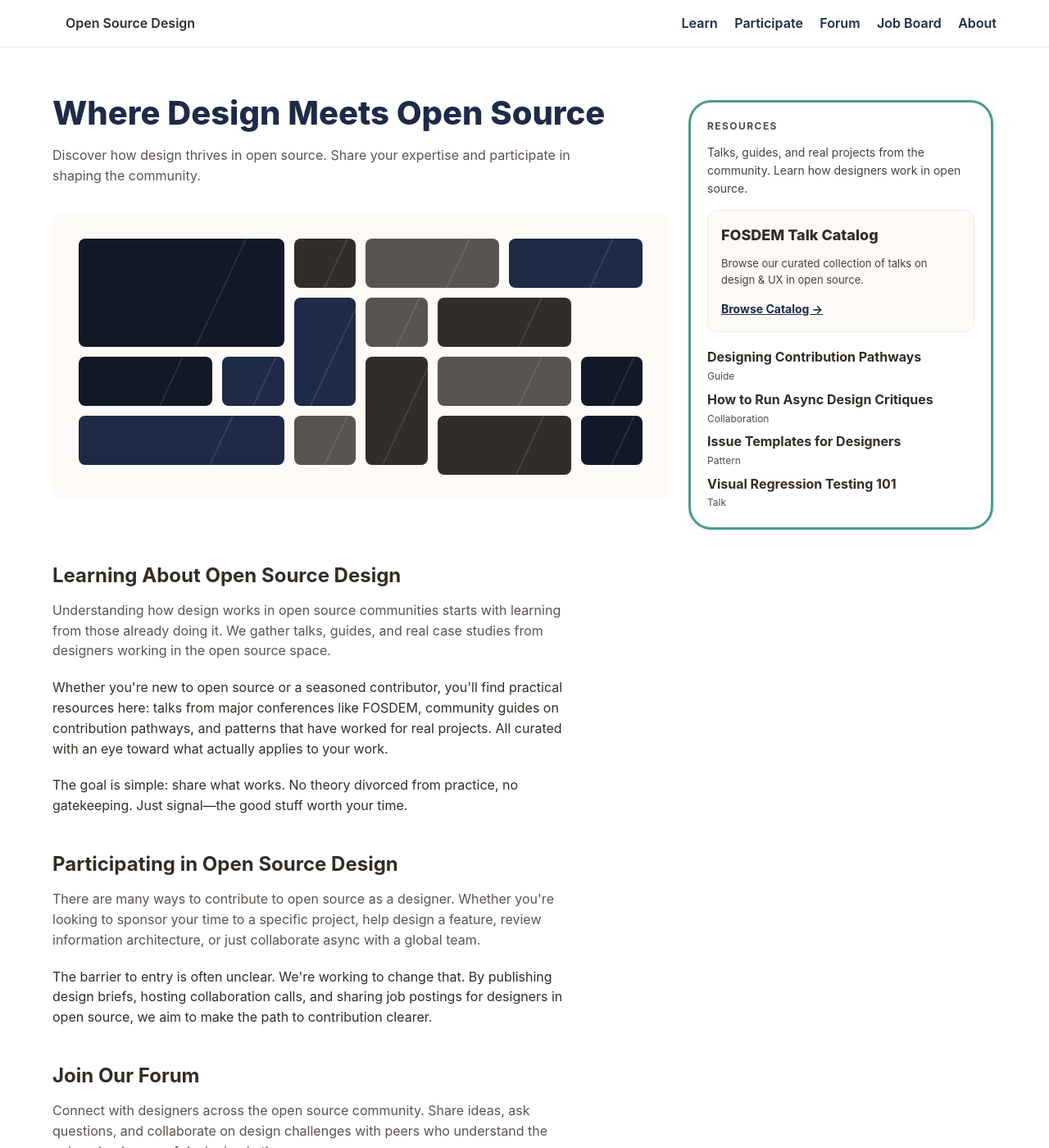
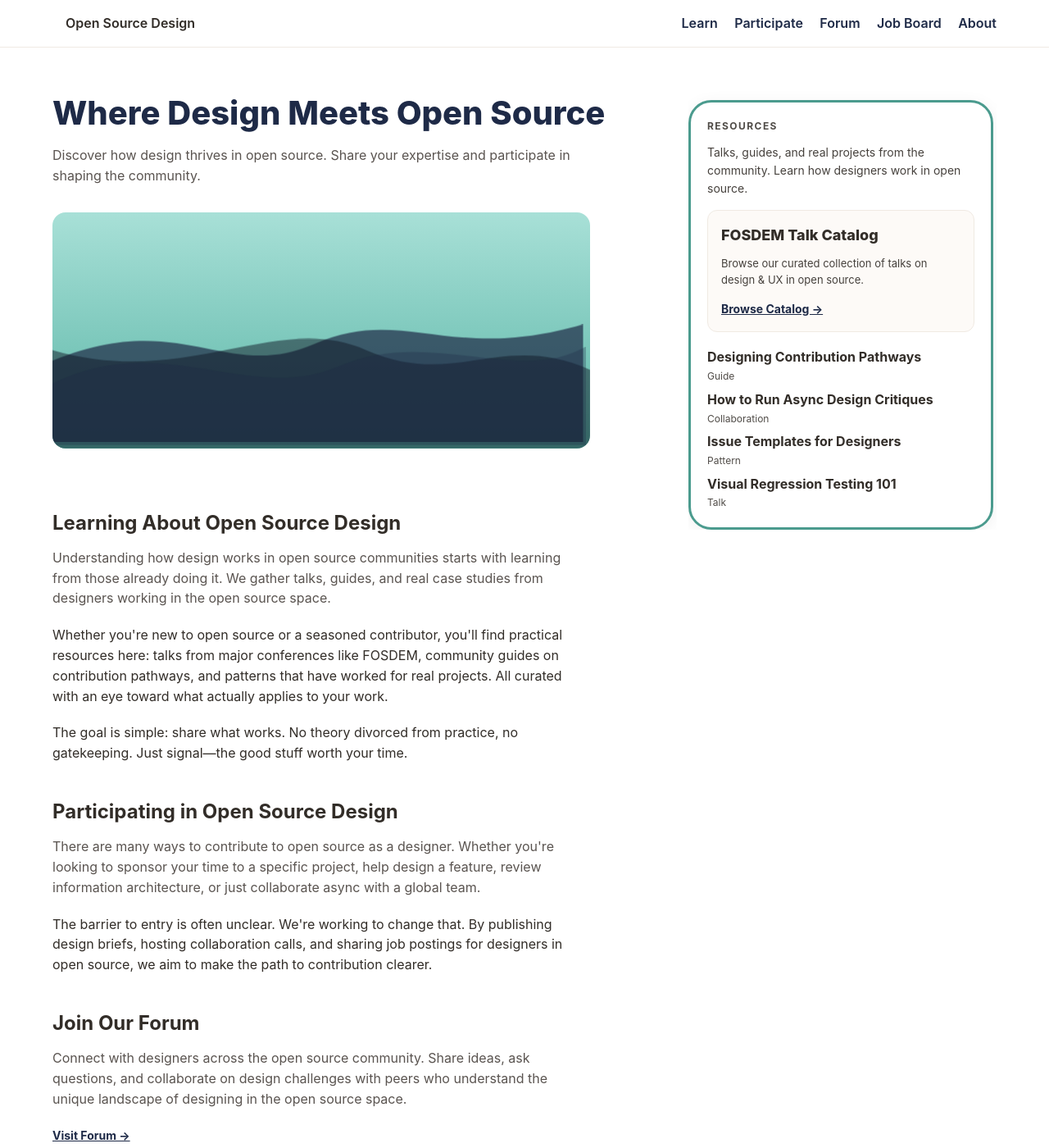
Before and after one commit to OSD-Website/opensourcedesign, a Jekyll site: the page preview.html, which Jekyll copies as it is, in a window 1280 px wide and 1400 px high. Shown: the whole window at 82% size. Built offline with Jekyll 4.4.1, drawn with Linux system fonts in a browser that asks for light colours.

Commit message:
Create smooth flowing wave hero graphic with navy and mint colors

```diff
--- a/_sass/_components.scss
+++ b/_sass/_components.scss
@@ -108,65 +108,52 @@
     box-shadow: var(--shadow);
 }
 
-// Hero graphic motif
+// Hero wave graphic
 .motif-inline {
-    display: grid;
-    grid-template-columns: repeat(8, 1fr);
-    grid-template-rows: repeat(4, 60px);
-    gap: 12px;
-    max-width: 48rem;
+    position: relative;
+    width: 100%;
+    max-width: 65ch;
+    height: 288px;
     margin: 32px 0;
-    padding: 32px;
-    background: var(--bg-alt);
+    overflow: hidden;
     border-radius: var(--radius);
-}
+    background: linear-gradient(180deg, #d4f1ec 0%, var(--mint-300) 100%);
 
-.block {
-    position: relative;
-    overflow: hidden;
-    transition: all 0.4s cubic-bezier(0.4, 0, 0.2, 1);
-    border-radius: 8px;
+    svg {
+        position: absolute;
+        width: 100%;
+        height: 100%;
+    }
 
-    &:hover {
-        transform: translateY(-4px);
-        box-shadow: 0 8px 24px rgba(0, 0, 0, 0.12);
+    .wave {
+        animation: wave 8s ease-in-out infinite;
+        transform-origin: center;
+    }
+
+    .wave-1 {
+        opacity: 0.7;
+        animation-delay: 0s;
+    }
+
+    .wave-2 {
+        opacity: 0.5;
+        animation-delay: -2s;
+    }
+
+    .wave-3 {
+        opacity: 0.3;
+        animation-delay: -4s;
     }
 }
 
-.navy {
-    background: var(--brand-700);
-}
-.navy-deep {
-    background: var(--brand-800);
-}
-.black {
-    background: var(--neutral-900);
-}
-.slate {
-    background: var(--neutral-600);
-}
-
-// Span variations for interesting layout
-.span-2 {
-    grid-column: span 2;
-}
-.span-3 {
-    grid-column: span 3;
-}
-.tall {
-    grid-row: span 2;
-}
-
-// Add diagonal accent lines
-.block::after {
-    content: "";
-    position: absolute;
-    width: 2px;
-    height: 120%;
-    background: rgba(255, 255, 255, 0.1);
-    top: -10%;
-    right: 30%;
-    transform: rotate(25deg);
+@keyframes wave {
+    0%,
+    100% {
+        transform: translateX(0) translateY(0);
+    }
+    50% {
+        transform: translateX(-25px) translateY(-10px);
+    }
 }
 
 // Sponsors & Contributors Section
--- a/preview.html
+++ b/preview.html
@@ -141,63 +141,56 @@
                 color: var(--color-primary);
             }
 
-            /* NEW HERO GRAPHIC MOTIF */
+            /* SMOOTH WAVE GRAPHIC */
             .motif-inline {
-                display: grid;
-                grid-template-columns: repeat(8, 1fr);
-                grid-template-rows: repeat(4, 60px);
-                gap: 12px;
-                max-width: 48rem;
+                position: relative;
+                width: 100%;
+                max-width: 65ch;
+                height: 288px;
                 margin: 32px 0;
-                padding: 32px;
-                background: var(--bg-alt);
+                overflow: hidden;
                 border-radius: var(--radius);
+                background: linear-gradient(
+                    180deg,
+                    var(--mint-300) 0%,
+                    var(--mint-500) 100%
+                );
             }
 
-            .block {
-                position: relative;
-                overflow: hidden;
-                transition: all 0.4s cubic-bezier(0.4, 0, 0.2, 1);
-                border-radius: 8px;
+            .motif-inline svg {
+                position: absolute;
+                width: 100%;
+                height: 100%;
             }
 
-            .block:hover {
-                transform: translateY(-4px);
-                box-shadow: 0 8px 24px rgba(0, 0, 0, 0.12);
+            .wave {
+                animation: wave 8s ease-in-out infinite;
+                transform-origin: center;
             }
 
-            .navy {
-                background: var(--brand-700);
-            }
-            .navy-deep {
-                background: var(--brand-800);
-            }
-            .black {
-                background: var(--neutral-900);
-            }
-            .slate {
-                background: var(--neutral-600);
+            .wave-1 {
+                opacity: 0.7;
+                animation-delay: 0s;
             }
 
-            .span-2 {
-                grid-column: span 2;
-            }
-            .span-3 {
-                grid-column: span 3;
-            }
-            .tall {
-                grid-row: span 2;
+            .wave-2 {
+                opacity: 0.5;
+                animation-delay: -2s;
             }
 
-            .block::after {
-                content: "";
-                position: absolute;
-                width: 2px;
-                height: 120%;
-                background: rgba(255, 255, 255, 0.1);
-                top: -10%;
-                right: 30%;
-                transform: rotate(25deg);
+            .wave-3 {
+                opacity: 0.3;
+                animation-delay: -4s;
+            }
+
+            @keyframes wave {
+                0%,
+                100% {
+                    transform: translateX(0) translateY(0);
+                }
+                50% {
+                    transform: translateX(-25px) translateY(-10px);
+                }
             }
 
             @media (max-width: 900px) {
@@ -209,10 +202,6 @@
                     max-height: none;
                     overflow: visible;
                     padding-right: 0;
-                }
-                .motif-inline {
-                    grid-template-columns: repeat(4, 1fr);
-                    grid-template-rows: repeat(6, 50px);
                 }
             }
         </style>
@@ -248,25 +237,25 @@
                         expertise and participate in shaping the community.
                     </p>
 
-                    <!-- NEW HERO GRAPHIC MOTIF -->
+                    <!-- SMOOTH WAVE GRAPHIC -->
                     <div class="motif-inline">
-                        <div class="block navy-deep span-3 tall"></div>
-                        <div class="block black"></div>
-                        <div class="block slate span-2"></div>
-                        <div class="block navy span-2"></div>
-                        <div class="block navy tall"></div>
-                        <div class="block slate"></div>
-                        <div class="block black span-2"></div>
-                        <div class="block navy-deep span-2"></div>
-                        <div class="block navy"></div>
-                        <div class="block black tall"></div>
-                        <div class="block slate span-2"></div>
-                        <div class="block navy-deep"></div>
-                        <div class="block navy span-3"></div>
-                        <div class="block slate"></div>
-                        <div class="block black span-2 tall"></div>
-                        <div class="block navy-deep"></div>
-                        <div class="block slate span-2"></div>
+                        <svg viewBox="0 0 1200 240" preserveAspectRatio="none">
+                            <path
+                                class="wave wave-1"
+                                d="M0,160 C300,100 400,180 600,140 C800,100 900,160 1200,120 L1200,240 L0,240 Z"
+                                fill="#1e2a47"
+                            />
+                            <path
+                                class="wave wave-2"
+                                d="M0,140 C300,180 500,100 700,140 C900,180 1000,120 1200,160 L1200,240 L0,240 Z"
+                                fill="#111827"
+                            />
+                            <path
+                                class="wave wave-3"
+                                d="M0,180 C250,120 450,200 650,160 C850,120 1050,180 1200,140 L1200,240 L0,240 Z"
+                                fill="#1e2a47"
+                            />
+                        </svg>
                     </div>
                 </section>
 
```
Also changed, not shown: _includes/hero-motif.html (+17 -17 lines).
